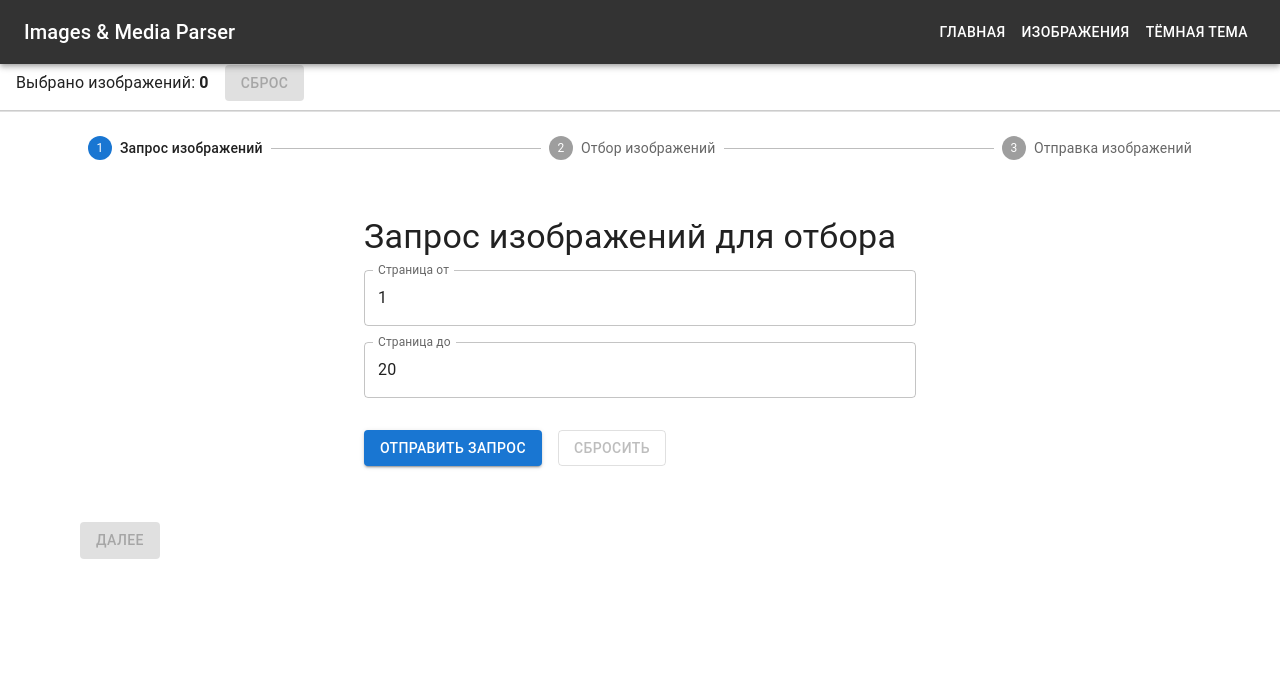
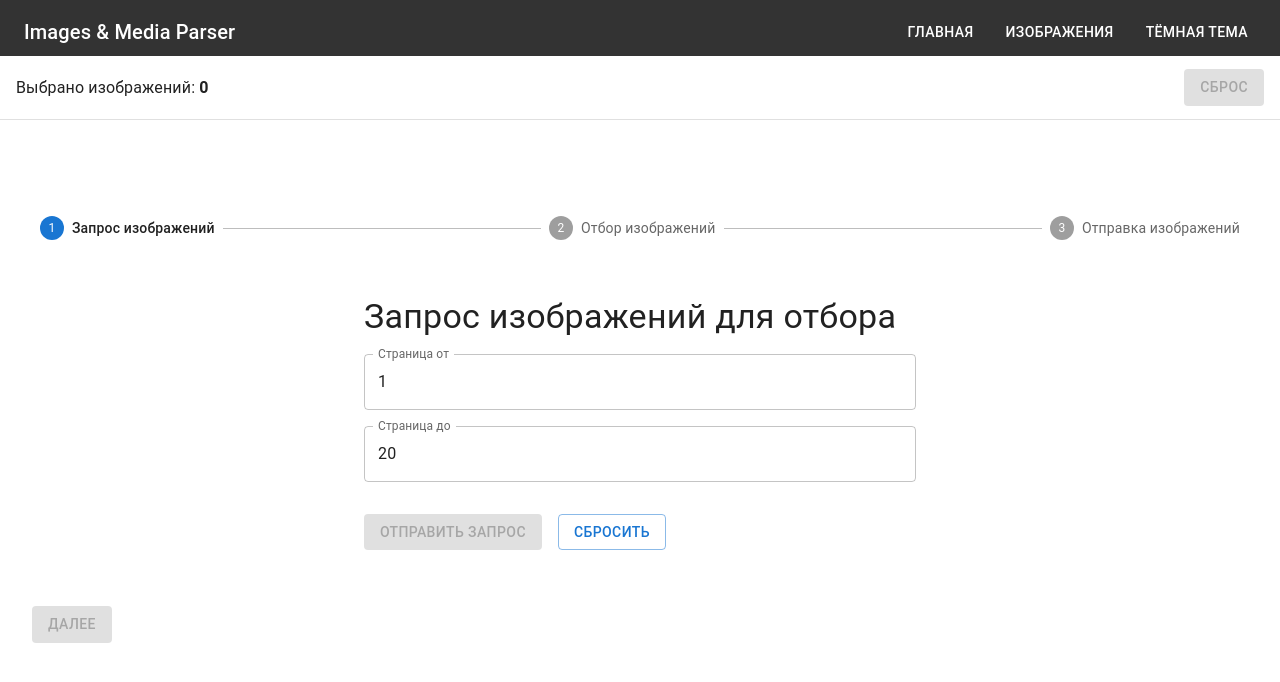
Before and after one commit to tyomakr/SpringWebParser, a React (Create React App) app in the folder ui/: page /fwi-stepper in a window 1280 px wide. Shown: the top 682 px of the page. Built offline with nearby package versions, Linux system fonts and the light colour scheme.

Commit message:
frontend: styles-refactoring

```diff
--- a/ui/package.json
+++ b/ui/package.json
@@ -5,6 +5,7 @@
   "dependencies": {
     "@emotion/react": "^11.14.0",
     "@emotion/styled": "^11.14.0",
+    "@hookform/resolvers": "^5.0.1",
     "@mui/icons-material": "^6.4.11",
     "@mui/material": "^6.4.11",
     "axios": "^1.4.0",
@@ -20,7 +21,8 @@
     "react-hook-form": "^7.55.0",
     "react-router-dom": "^6.13.0",
     "react-scripts": "^5.0.1",
-    "react-toastify": "^9.1.3"
+    "react-toastify": "^9.1.3",
+    "yup": "^1.6.1"
   },
   "scripts": {
     "start": "react-scripts start",
--- a/ui/src/App.js
+++ b/ui/src/App.js
@@ -1,74 +1,59 @@
 import React from 'react';
-import { BrowserRouter, Routes, Route, Link } from 'react-router-dom';
+import { Link, Route, BrowserRouter, Routes } from 'react-router-dom';
+import MainPage from './components/pages/MainPage';
+import FWIStepper from './components/FWIStepper';
 import { inject, observer } from 'mobx-react';
-import { createTheme, ThemeProvider } from '@mui/material/styles';
+import themeStore from './store/themeStore';
+import { ToastContainer } from 'react-toastify';
+import 'react-toastify/dist/ReactToastify.css';
+import { ThemeProvider, createTheme } from '@mui/material/styles';
 import {
     CssBaseline,
     AppBar,
     Toolbar,
     Typography,
     Button,
-    Slide,
-    useScrollTrigger,
+    Box,
     Container
 } from '@mui/material';
-import { ToastContainer } from 'react-toastify';
-import 'react-toastify/dist/ReactToastify.css';
-import themeStore from './store/themeStore';
-import MainPage from './components/pages/MainPage';
-import FWIStepper from './components/FWIStepper';
-import './common/App.css';
-
-// Хук для скрытия при скролле
-function HideOnScroll({ children }) {
-    const trigger = useScrollTrigger();
-    return (
-        <Slide appear={false} direction="down" in={!trigger}>
-            {children}
-        </Slide>
-    );
-}
 
 const App = inject('mainStore', 'storeFI', 'themeStore')(observer(() => {
     const { mode } = themeStore;
-    const theme = React.useMemo(
-        () => createTheme({ palette: { mode } }),
-        [mode]
-    );
+    const theme = React.useMemo(() => createTheme({ palette: { mode } }), [mode]);
 
     return (
         <ThemeProvider theme={theme}>
             <CssBaseline />
+            <ToastContainer
+                theme={mode === 'dark' ? 'dark' : 'light'}
+                toastClassName={mode === 'dark' ? 'dark-toast' : ''}
+            />
 
             <BrowserRouter>
-
-                {/* AppBar, скрывающийся при скролле */}
-                <HideOnScroll>
-                    <AppBar position="fixed" sx={{ backgroundColor: mode === 'dark' ? '#1a1a1a' : '#333' }}>
+                {/* Шапка */}
+                <AppBar position="static" sx={{ backgroundColor: mode === 'dark' ? '#1a1a1a' : '#333' }}>
                     <Toolbar>
                         <Typography variant="h6" sx={{ flexGrow: 1 }}>
                             <Link to="/" style={{ color: 'inherit', textDecoration: 'none' }}>
                                 Images & Media Parser
                             </Link>
                         </Typography>
+                        <Box sx={{ display: 'flex', gap: 2 }}>
                             <Button color="inherit" component={Link} to="/">Главная</Button>
                             <Button color="inherit" component={Link} to="/fwi-stepper">Изображения</Button>
                             <Button color="inherit" onClick={themeStore.toggleMode}>
                                 {mode === 'dark' ? 'Светлая тема' : 'Тёмная тема'}
                             </Button>
+                        </Box>
                     </Toolbar>
                 </AppBar>
-                </HideOnScroll>
 
-                {/* отступ для контента под AppBar */}
-                <Toolbar />
-
-                <ToastContainer
-                    theme={mode === 'dark' ? 'dark' : 'light'}
-                    toastClassName={mode === 'dark' ? 'dark-toast' : ''}
-                />
-
-                <Container sx={{ py: 4 }}>
+                {/* Контент на всю ширину */}
+                <Container
+                    maxWidth={false}
+                    disableGutters
+                    sx={{ px: 2, py: 4 }}
+                >
                     <Routes>
                         <Route path="/" element={<MainPage />} />
                         <Route path="/fwi-stepper" element={<FWIStepper />} />
--- a/ui/src/common/App.css
+++ /dev/null
@@ -1,129 +0,0 @@
-.global-theme-wrapper {
-    flex: 1; /* Растягивает контейнер на всю доступную высоту */
-    display: flex;
-    flex-direction: column;
-}
-
-.header-section {
-    margin: 10pt;
-}
-
-.navbar-brand {
-    margin-left: 10pt;
-}
-
-.separator-margin {
-    margin: 30pt;
-}
-
-.img-gal {
-    object-fit: contain;
-    width: 100%;
-    height: auto !important; /* Убираем фиксированную высоту */
-}
-
-.link-p {
-    cursor: pointer;
-}
-
-.separator-margin-stepper-btn {
-    margin-top: 40pt;
-}
-
-.separator-margin-3 {
-    margin-top: 20pt;
-    margin-left: 15pt;
-}
-
-
-.header-info-selected-images-line {
-    display: flex;
-    align-items: center;
-    justify-content: flex-start;
-    gap: 16px;
-    padding: 8px 16px;
-    background-color: var(--mui-palette-background-paper, #fff);
-    border-bottom: 1px solid var(--mui-divider, #ccc);
-}
-
-.header-info-selected-images-line-td {
-    width: 190pt;
-}
-
-.stepper-box {
-    margin-bottom: 20pt;
-}
-
-.theme-wrapper {
-    background: inherit !important;
-}
-
-/* Фикс для кнопок в галерее */
-.MuiImageListItemBar-actionIcon {
-    display: flex !important;
-    gap: 20px;
-    margin-right: 8px;
-}
-
-/* Светлая тема */
-.light {
-    background-color: white;
-    color: black;
-    transition: all 0.3s ease-in;
-}
-
-.light .header-info-selected-images-line {
-    background-color: white;
-    transition: all 0.3s ease-in;
-}
-
-.light .btn-stepper:disabled {
-    appearance: none;
-    background: white;
-    color: #fff;
-    transition: all 0.3s ease-in;
-}
-
-/* Тёмная тема */
-.dark {
-    background-color: #262525;
-    color: lightgray;
-    transition: all 0.3s ease-in;
-}
-
-.dark table {
-    background-color: transparent !important;
-    border-collapse: collapse;
-}
-
-.dark table td {
-    background-color: inherit !important;
-    border-color: #404040 !important;
-}
-
-.dark .header-info-selected-images-line {
-    background-color: #262525 !important;
-    transition: all 0.3s ease-in;
-}
-
-.dark .header-info-selected-images-line-td {
-    background-color: #262525 !important;
-    color: lightgray !important;
-    border-color: #404040 !important;
-}
-
-.dark .btn-stepper:disabled {
-    appearance: none;
-    background: #262525;
-    color: #262525;
-    transition: all 0.3s ease-in;
-}
-
-.dark .stepper-progress-line {
-    color: lightgray;
-}
-
-.dark-toast {
-    background: #2e2e2e !important;
-    color: #e0e0e0 !important;
-}
--- a/ui/src/common/index.css
+++ /dev/null
@@ -1,69 +0,0 @@
-/* box-sizing для корректного расчёта ширины с padding и border */
-html {
-  box-sizing: border-box;
-}
-*, *::before, *::after {
-  box-sizing: inherit;
-}
-
-body {
-  margin: 0;
-  font-family: -apple-system, BlinkMacSystemFont, 'Segoe UI', 'Roboto', 'Oxygen',
-  'Ubuntu', 'Cantarell', 'Fira Sans', 'Droid Sans', 'Helvetica Neue',
-  sans-serif;
-  -webkit-font-smoothing: antialiased;
-  -moz-osx-font-smoothing: grayscale;
-  min-height: 100vh; /* Занимаем всю высоту экрана */
-}
-
-#root {
-  min-height: 100vh; /* Растягиваем корневой элемент на всю высоту */
-  display: flex;
-  flex-direction: column;
-}
-
-/* Убираем дефолтные фоны Bootstrap */
-.jumbotron,
-.container-fluid {
-  background: inherit !important;
-}
-
-code {
-  font-family: source-code-pro, Menlo, Monaco, Consolas, 'Courier New',
-  monospace;
-}
-
-.global-theme-wrapper,
-.global-theme-wrapper .jumbotron,
-.global-theme-wrapper .container-fluid,
-.global-theme-wrapper .card,
-.global-theme-wrapper .modal-content {
-  transition: all 0.3s ease-in;
-}
-
-.dark .jumbotron,
-.dark .container-fluid,
-.dark .card,
-.dark .modal-content {
-  background-color: #2e2e2e !important;
-  color: #e0e0e0 !important;
-  border-color: #404040;
-}
-
-.dark .table {
-  color: #e0e0e0 !important;
-}
-
-.dark .form-control {
-  background-color: #404040;
-  color: #e0e0e0;
-  border-color: #555;
-}
-
-.dark .MuiStepLabel-label {
-  color: lightgray !important;
-}
-
-.dark .MuiStepper-root {
-  background: #262525 !important;
-}
--- a/ui/src/components/FWIStepper.js
+++ b/ui/src/components/FWIStepper.js
@@ -1,3 +1,4 @@
+// src/components/FWIStepper.js
 import React from 'react';
 import { inject, observer } from 'mobx-react';
 import {
@@ -7,14 +8,12 @@ import {
     Step,
     StepLabel,
     Button,
-    Typography,
     useTheme,
     useScrollTrigger
 } from '@mui/material';
 import FWIRequest from './fragments/FWIRequest';
 import Gallery from './fragments/Gallery';
 import PrepareToSendImages from './fragments/PrepareToSendImages';
-import '../common/App.css';
 
 function getSteps() {
     return ['Запрос изображений', 'Отбор изображений', 'Отправка изображений'];
@@ -30,66 +29,78 @@ function getStepContent(step) {
 
 const FWIStepper = inject('storeFI')(observer(({ storeFI }) => {
     const theme = useTheme();
-    const trigger = useScrollTrigger();               // true, когда AppBar уже спрятался
-    const toolbarHeight = theme.mixins.toolbar.minHeight || 64;
-    const headerHeight  = 56;
 
-    // если AppBar уехал — наш header прилипает к верху (top=0),
-    // иначе остаётся под AppBar (top = toolbarHeight)
-    const headerTop = trigger ? 0 : toolbarHeight;
+    // здесь — сразу без гистерезиса и с порогом 0
+    const trigger = useScrollTrigger({
+        disableHysteresis: true,
+        threshold: 0
+    });
+
+    const appBarHeight = theme.mixins.toolbar.minHeight || 64;
+    const headerHeight = 64;
+    // если хоть на 1px опустили вниз — “прилипает” наверх;
+    // иначе остаётся сразу под AppBar
+    const headerTop = trigger ? 0 : appBarHeight;
 
     const [activeStep, setActiveStep] = React.useState(0);
     const steps = getSteps();
-    const handleNext     = () => setActiveStep(s => Math.min(s + 1, steps.length - 1));
-    const handleBack     = () => setActiveStep(s => Math.max(s - 1, 0));
-    const handleResetAll = () => { storeFI.clearStore(); setActiveStep(0); };
+
+    const handleNext  = () => setActiveStep(s => Math.min(s + 1, steps.length - 1));
+    const handleBack  = () => setActiveStep(s => Math.max(s - 1, 0));
+    const handleReset = () => { storeFI.clearStore(); setActiveStep(0); };
 
     return (
         <>
-            {/* 1) Fixed‑header «Выбрано / Сброс» */}
+            {/* 1) Фиксированная панель "Выбрано изображений" */}
             <Box
+                component="header"
                 sx={{
                     position: 'fixed',
                     top: headerTop,
                     left: 0,
                     right: 0,
                     height: headerHeight,
-                    zIndex: theme.zIndex.appBar - 1,
                     bgcolor: 'background.paper',
                     borderBottom: 1,
-                    borderColor: 'divider'
+                    borderColor: 'divider',
+                    zIndex: theme.zIndex.appBar - 1
                 }}
             >
                 <Box
-                    className="header-info-selected-images-line"
-                    sx={{ height: '100%' }}
+                    sx={{
+                        height: '100%',
+                        display: 'flex',
+                        alignItems: 'center',
+                        justifyContent: 'space-between',
+                        px: 2
+                    }}
                 >
-                    <Typography component="span">
-                        Выбрано изображений: <b>{storeFI.selectedImages.length}</b>
-                    </Typography>
+                    <Box component="span">
+                        Выбрано изображений: <b>{storeFI.selectedImages.length}</b>
+                    </Box>
                     <Button
                         variant="contained"
                         color="warning"
-                        onClick={handleResetAll}
                         disabled={activeStep === 0}
+                        onClick={handleReset}
                     >
                         Сброс
                     </Button>
                 </Box>
             </Box>
 
-            {/* 2) Основной контент, сдвинутый вниз на AppBar+header */}
+            {/* 2) Основной контейнер: сдвигаем вниз на AppBar + нашу панель */}
             <Container
                 maxWidth={false}
                 disableGutters
                 sx={{
-                    pt: `${toolbarHeight + headerHeight}px`,
+                    pt: `${appBarHeight + headerHeight}px`,
                     px: 2,
-                    py: 4,
+                    pb: 4,
                     overflowX: 'hidden'
                 }}
             >
-                <Box sx={{ mt: 1 }}>
+                {/* ЕДИНСТВЕННЫЙ степпер */}
                 <Stepper nonLinear activeStep={activeStep} sx={{ mb: 3 }}>
                     {steps.map(label => (
                         <Step key={label}>
@@ -108,7 +119,7 @@ const FWIStepper = inject('storeFI')(observer(({ storeFI }) => {
                             Назад
                         </Button>
                     )}
-                        {activeStep < steps.length - 1 && (
+                    {activeStep < steps.length - 1 ? (
                         <Button
                             variant="contained"
                             onClick={handleNext}
@@ -117,12 +128,18 @@ const FWIStepper = inject('storeFI')(observer(({ storeFI }) => {
                                 (activeStep === 1 && storeFI.selectedImages.length === 0)
                             }
                         >
-                                {activeStep === steps.length - 2
-                                    ? 'Подготовка к отправке'
-                                    : 'Далее'}
+                            {activeStep === steps.length - 2 ? 'Подготовка к отправке' : 'Далее'}
+                        </Button>
+                    ) : (
+                        <Button
+                            variant="contained"
+                            color="success"
+                            onClick={() => storeFI.saveAndPublishSelectedImages(storeFI.selectedImages)}
+                            disabled={storeFI.selectedImages.length === 0}
+                        >
+                            Отправить
                         </Button>
                     )}
-                    </Box>
                 </Box>
             </Container>
         </>
--- a/ui/src/components/fragments/FWIRequest.js
+++ b/ui/src/components/fragments/FWIRequest.js
@@ -4,6 +4,8 @@ import { inject, observer } from 'mobx-react';
 import storeFI from '../../store/storeFI';
 import { toast } from 'react-toastify';
 import { useForm, Controller } from 'react-hook-form';
+import * as yup from 'yup';
+import { yupResolver } from '@hookform/resolvers/yup';
 import {
     Box,
     TextField,
@@ -12,27 +14,40 @@ import {
     Container
 } from '@mui/material';
 
+// Схема валидации
+const schema = yup.object({
+    num1: yup
+        .number().typeError('Должно быть числом')
+        .integer('Только целые')
+        .positive('> 0')
+        .required('Обязательно'),
+    num2: yup
+        .number().typeError('Должно быть числом')
+        .integer('Только целые')
+        .positive('> 0')
+        .required('Обязательно')
+});
+
 const FWIRequest = inject('mainStore', 'storeFI')(observer(() => {
-    const {
-        control,
-        handleSubmit,
-        reset,
-        formState: { errors, isValid, isDirty, isSubmitting }
-    } = useForm({
-        defaultValues: { num1: '1', num2: '20' },
-        mode: 'onChange'
+    const { control, handleSubmit, formState: { errors, isSubmitting, isDirty } } = useForm({
+        defaultValues: { num1: 1, num2: 20 },
+        resolver: yupResolver(schema)
     });
 
     const onSubmit = async (values) => {
         try {
             await storeFI.getWebImagesFromPages(values.num1, values.num2);
             storeFI.step1 = true;
-            toast.success(`Успешно! Найдено ${storeFI.webImages.length} изображений`, {
-                position: 'bottom-right', autoClose: 5000
+            const count = storeFI.webImages.length;
+            toast.success(`Успешно! Найдено ${count} изображений.`, {
+                position: 'bottom-right',
+                autoClose: 5000,
+                hideProgressBar: true,
             });
         } catch {
-            toast.error('Проблема: сервис недоступен', {
-                position: 'bottom-right', autoClose: 5000
+            toast.error('Проблема при запросе.', {
+                position: 'bottom-right',
+                autoClose: 5000,
             });
         }
     };
@@ -46,26 +61,27 @@ const FWIRequest = inject('mainStore', 'storeFI')(observer(() => {
             />
 
             <Container maxWidth="sm" sx={{ py: 4 }}>
-                <Typography variant="h4" component="h1" gutterBottom>
+                <Typography
+                    variant="h4"
+                    component="h1"
+                >
                     Запрос изображений для отбора
                 </Typography>
 
-                {/* явно объявляем форму */}
                 <Box
                     component="form"
-                    role="form"
+                    onSubmit={handleSubmit(onSubmit)}
                     noValidate
-                    autoComplete="off"
-                    onSubmit={handleSubmit(onSubmit)}
-                    sx={{ display: 'flex', flexDirection: 'column', gap: 2 }}
+                    sx={{
+                        display: 'flex',
+                        flexDirection: 'column',
+                        gap: 2,
+                        mt: 2
+                    }}
                 >
                     <Controller
                         name="num1"
                         control={control}
-                        rules={{
-                            required: 'Обязательное поле',
-                            pattern: { value: /^[1-9]\d*$/, message: 'Только натуральные числа' }
-                        }}
                         render={({ field }) => (
                             <TextField
                                 {...field}
@@ -74,7 +90,6 @@ const FWIRequest = inject('mainStore', 'storeFI')(observer(() => {
                                 fullWidth
                                 error={!!errors.num1}
                                 helperText={errors.num1?.message}
-                                aria-invalid={!!errors.num1}
                             />
                         )}
                     />
@@ -82,10 +97,6 @@ const FWIRequest = inject('mainStore', 'storeFI')(observer(() => {
                     <Controller
                         name="num2"
                         control={control}
-                        rules={{
-                            required: 'Обязательное поле',
-                            pattern: { value: /^[1-9]\d*$/, message: 'Только натуральные числа' }
-                        }}
                         render={({ field }) => (
                             <TextField
                                 {...field}
@@ -94,7 +105,6 @@ const FWIRequest = inject('mainStore', 'storeFI')(observer(() => {
                                 fullWidth
                                 error={!!errors.num2}
                                 helperText={errors.num2?.message}
-                                aria-invalid={!!errors.num2}
                             />
                         )}
                     />
@@ -103,17 +113,15 @@ const FWIRequest = inject('mainStore', 'storeFI')(observer(() => {
                         <Button
                             type="submit"
                             variant="contained"
-                            disabled={!isValid || isSubmitting}
-                            aria-disabled={!isValid || isSubmitting}
+                            disabled={isSubmitting || !isDirty}
                         >
                             Отправить запрос
                         </Button>
                         <Button
                             type="button"
                             variant="outlined"
-                            onClick={() => reset()}
-                            disabled={!isDirty || isSubmitting}
-                            aria-disabled={!isDirty || isSubmitting}
+                            onClick={() => window.location.reload()}
+                            disabled={isSubmitting}
                         >
                             Сбросить
                         </Button>
--- a/ui/src/index.js
+++ b/ui/src/index.js
@@ -6,7 +6,7 @@ import mainStore from "./store/mainStore";
 import storeFI from "./store/storeFI";
 import themeStore from "./store/themeStore";
 import 'react-toastify/dist/ReactToastify.css';
-import './common/index.css';
+
 
 const stores = {mainStore, storeFI, themeStore}
 
```
Also changed, not shown: ui/src/components/fragments/Gallery.js (+79 -44 lines), ui/src/hooks/useContainerWidth.js (+14 -12 lines), ui/src/theme.js (added, +11 -0 lines), 1 other file (tests, documents, lock files or other folders). Lines whose indentation alone changed are shown as unchanged.
